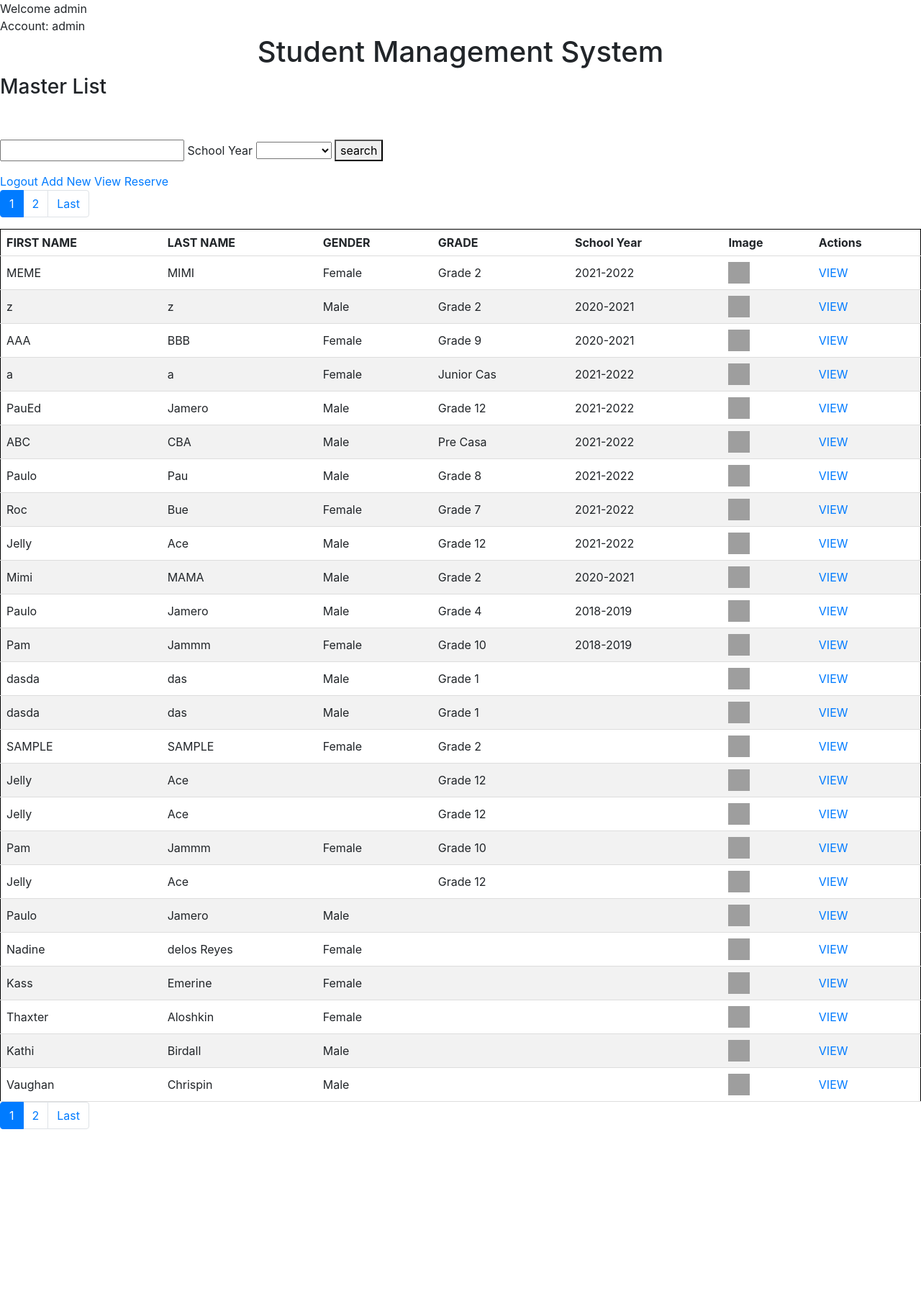
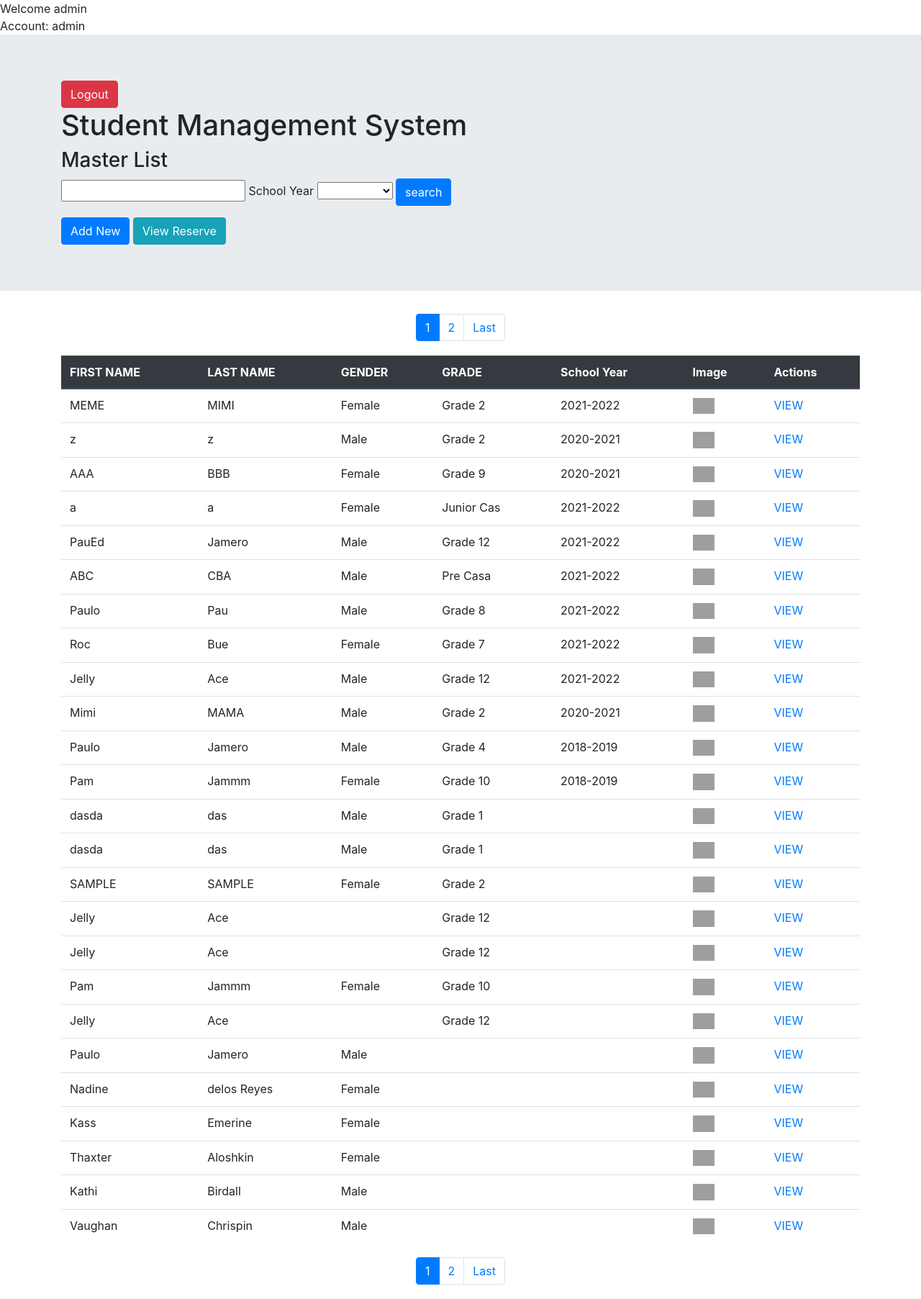
Before and after one commit to paulojamero/mdmsystem, a PHP site: page / in a window 1280 px wide. Shown: the whole page at 72% size. Before the commit the page ends 1569 px from the top, so only its background shows below. Run offline with PHP 8.4, Linux system fonts and the light colour scheme; a user stored in the database is signed in; data comes from the database, SQL or seed files in the repository; data that the repository does not hold is empty; grey boxes are pictures that could not be loaded.

Commit message:
DONE IN IMAGE. CSS TIME

```diff
--- a/css/style.css
+++ /dev/null
@@ -1,22 +0,0 @@
-body {
-    font-family: Arial;
-}
-
-h1 {
-    text-align: center;
-}
-
-table {
-    border: 1px solid black;
-    border-collapse: collapse;
-    width: 100%;
-
-}
-th, td {
-    text-align: left;
-    padding: 8px;
-    border-bottom: 1px solid #ddd;
-}
-tr:nth-child(even) {
-    background-color: #f2f2f2;
-}
--- a/index.php
+++ b/index.php
@@ -60,25 +60,27 @@ $q=mysqli_query($con, $sql);
     <meta charset="UTF-8">
     <meta name="viewport" content="width=device-width, initial-scale=1.0">
     <title>Student Management System</title>
-    <link rel="stylesheet" href="css/style.css">
-
-    <link rel="stylesheet" href="https://maxcdn.bootstrapcdn.com/bootstrap/4.5.2/css/bootstrap.min.css">
-  <script src="https://ajax.googleapis.com/ajax/libs/jquery/3.5.1/jquery.min.js"></script>
-  <script src="https://cdnjs.cloudflare.com/ajax/libs/popper.js/1.16.0/umd/popper.min.js"></script>
-  <script src="https://maxcdn.bootstrapcdn.com/bootstrap/4.5.2/js/bootstrap.min.js"></script>
-
-
+    <link rel="stylesheet" href="https://cdn.jsdelivr.net/npm/bootstrap@4.5.3/dist/css/bootstrap.min.css" integrity="sha384-TX8t27EcRE3e/ihU7zmQxVncDAy5uIKz4rEkgIXeMed4M0jlfIDPvg6uqKI2xXr2" crossorigin="anonymous">
 
 </head>
 <body>
+<div class="jumbotron jumbotron-fluid">
+<div class="container">
 
+<?php
+      if (isset($_SESSION['UserLogin'])){ ?>
+         <a href="logout.php" class="btn btn-danger">Logout</a>
+            <?php } else { ?>
+             <a href="login.php" class="btn btn-primary">Login</a>
+
+            <?php    } ?>
     <h1>Student Management System</h1>
     <h3>Master List</h3>
-    <br/>
-    <br/>
+
    <!-- SEARCH -->
    <form action="result.php" class="get">
      <input type="text" name="search" id="search">
+
 
      School Year <?php
 
@@ -88,8 +90,10 @@ $q=mysqli_query($con, $sql);
        $total = $result->num_rows;
 
        if ($total > 0) {
+
        echo "<select name='schoolYear'>";
         // output data of each row
+
        while($row = $result->fetch_assoc()) {
         echo "<option value='" . $row['school_year'] . "'>" . $row['school_year'];  "</option>";
         }
@@ -97,29 +101,21 @@ $q=mysqli_query($con, $sql);
       }
        ?>
 
-
-
-
-
-        <button type="submit">search</button>
+        <button type="submit" class="btn btn-primary">search</button>
     </form>
 
 
 
+    <a href="add.php" class="btn btn-primary">Add New</a>
+    <a href="reserve.php" class="btn btn-info">View Reserve</a>
+    </div>
+    </div>
 
 
-    <?php
-      if (isset($_SESSION['UserLogin'])){ ?>
-         <a href="logout.php">Logout</a>
-            <?php } else { ?>
-             <a href="login.php">Login</a>
 
-            <?php    } ?>
-
-    <a href="add.php">Add New</a>
-    <a href="reserve.php">View Reserve</a>
-    <table>
-        <thead>
+  <div class="container">
+    <table class="table table-hover">
+        <thead class="thead-dark">
             <tr>
 
                 <th>FIRST NAME</th>
@@ -134,7 +130,7 @@ $q=mysqli_query($con, $sql);
         </thead>
                          <!-- PAGINATION -->
                          <nav aria-label="Page navigation">
-              <ul class="pagination">
+              <ul class="pagination justify-content-center " style="margin:20px 0">
                 <?php if($currentPage != $firstPage) {   ?>
                   <li class="page-item">
                       <a class="page-link" href="?page=<?php $firstPage?>" tabindex="-1" aria-label="Previous">
@@ -175,17 +171,21 @@ $q=mysqli_query($con, $sql);
                     <td><?php echo $stud['gender']; ?></td>
                     <td><?php echo $stud['grade']; ?></td>
                     <td><?php echo $stud['school_year']; ?></td>
-                    <td> <img src='<?php echo $image_src; ?>' height="30px" width="30px";> </td>
+                    <td> <img src='<?php echo $image_src; ?>' class="img-fluid" height="30px" width="30px";> </td>
                     <td><a href="details.php?ID=<?php echo $stud['id']; ?>">VIEW</a></td> <!--GET PARAMETER AS ID -->
 
             </tr>
+
           <?php  } ?>
 
         </tbody>
     </table>
+
+
+    </div>
                             <!-- PAGINATION -->
     <nav aria-label="Page navigation">
-              <ul class="pagination">
+              <ul class="pagination justify-content-center" style="margin:20px 0">
                 <?php if($currentPage != $firstPage) {   ?>
                   <li class="page-item">
                       <a class="page-link" href="?page=<?php $firstPage?>" tabindex="-1" aria-label="Previous">
@@ -212,5 +212,10 @@ $q=mysqli_query($con, $sql);
               </ul>
           </nav>
 
+
+
+          <script src="https://code.jquery.com/jquery-3.5.1.slim.min.js" integrity="sha384-DfXdz2htPH0lsSSs5nCTpuj/zy4C+OGpamoFVy38MVBnE+IbbVYUew+OrCXaRkfj" crossorigin="anonymous"></script>
+<script src="https://cdn.jsdelivr.net/npm/popper.js@1.16.1/dist/umd/popper.min.js" integrity="sha384-9/reFTGAW83EW2RDu2S0VKaIzap3H66lZH81PoYlFhbGU+6BZp6G7niu735Sk7lN" crossorigin="anonymous"></script>
+<script src="https://cdn.jsdelivr.net/npm/bootstrap@4.5.3/dist/js/bootstrap.min.js" integrity="sha384-w1Q4orYjBQndcko6MimVbzY0tgp4pWB4lZ7lr30WKz0vr/aWKhXdBNmNb5D92v7s" crossorigin="anonymous"></script>
 </body>
 </html>
```
Also changed, not shown: details.php (+7 -1 lines), README.md. Lines whose indentation alone changed are shown as unchanged.
